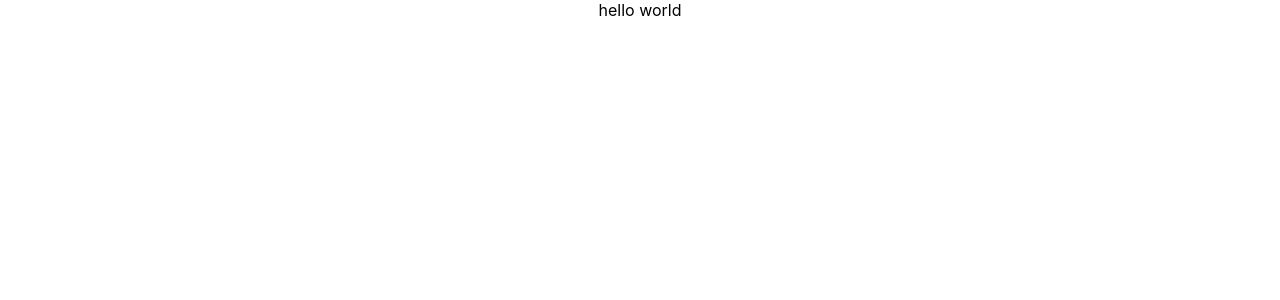
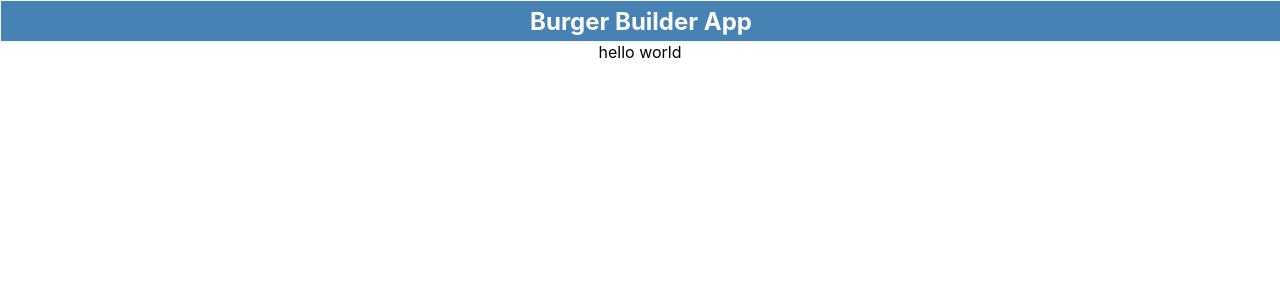
Before and after one commit to ShotaKiko/Burger-Builder, a React (Create React App) app: page / in a window 1280 px wide. Shown: the top 300 px of the page. Built offline with nearby package versions, Linux system fonts and the light colour scheme.

Commit message:
made a basic header for app

```diff
--- a/src/App.js
+++ b/src/App.js
@@ -1,9 +1,12 @@
 import React from 'react';
 import './App.css';
+
+import Header from './header.js'
 
 function App() {
   return (
     <div className="App">
+      <Header />
       hello world
     </div>
   );
--- /dev/null
+++ b/src/header.css
@@ -0,0 +1,10 @@
+.headerBar{
+    border: 1px solid whitesmoke;
+    width: 100%;
+    height: 5vh;
+    background-color: steelblue;
+    display: flex;
+    justify-content: center;
+    align-items:center;
+    color: white;
+  }
--- /dev/null
+++ b/src/header.js
@@ -0,0 +1,14 @@
+import React from 'react';
+import './header.css';
+
+function Header() {
+    return (
+      <section className="headerBar">
+        <h1>
+            Burger Builder App
+        </h1>
+      </section>
+    );
+  }
+
+  export default Header;
```
